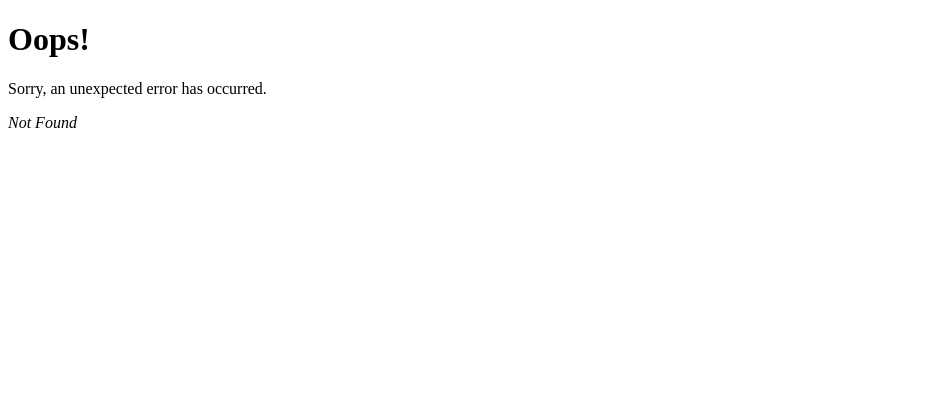
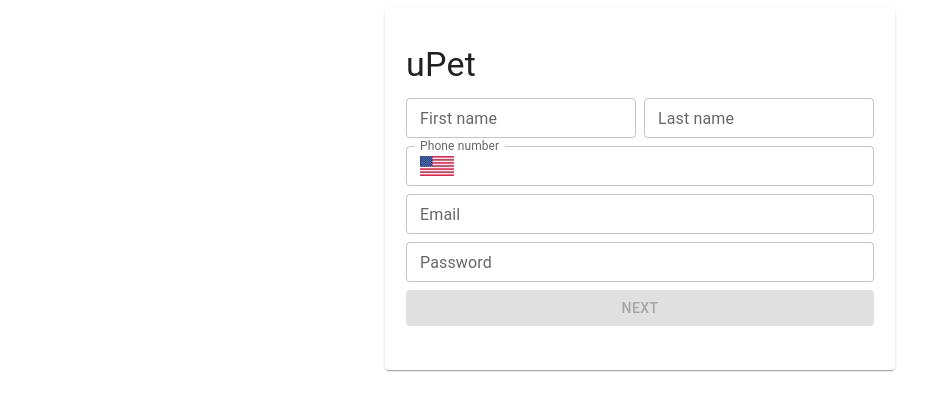
Before and after one commit to lMiguelVSl/upet-test, a React (Vite) app: page /userForm in a window 1280 px wide. Before the commit this address had no page. Shown: the top 410 px of the page, without its empty margins (0-950 px from the left). Built offline with nearby package versions, Linux system fonts and the light colour scheme.

Commit message:
form refactoring loading and validators fix

```diff
--- a/package.json
+++ b/package.json
@@ -12,6 +12,7 @@
   "dependencies": {
     "@emotion/react": "^11.11.0",
     "@emotion/styled": "^11.11.0",
+    "@mui/icons-material": "^5.11.16",
     "@mui/material": "^5.13.0",
     "localforage": "^1.10.0",
     "match-sorter": "^6.3.1",
--- a/src/App.tsx
+++ b/src/App.tsx
@@ -1,9 +1,9 @@
-import FormComponent from "./components/formComponent/form.component.tsx"
+import { AppRouter } from "./router/AppRouter.tsx"
 
 function App() {
   return (
     <div className="app">
-      <FormComponent/>
+      <AppRouter/>
     </div>
   )
 }
--- a/src/components/formComponent/form.component.tsx
+++ b/src/components/formComponent/form.component.tsx
@@ -1,11 +1,14 @@
 import { TextField, Button, Card, CardContent, Grid, Typography, InputAdornment } from "@mui/material"
 import React, { useEffect, useState } from 'react';
+import { useNavigate } from 'react-router-dom';
+
+import '../../index.css';
+
+import { isValidEmail, isValidLastName, isValidName, isValidPassword } from "../../helpers/field-validators";
 import { capitalize, formatPhoneNumber } from "../../helpers/string-helper";
-
+import { postUser } from "../../services/formService";
 import flag from "../../assets/Img/us_flag.jpg";
-import { isValidEmail, isValidLastName, isValidName, isValidPassword, isValidPhoneNumber } from "../../helpers/field-validators";
 import { User } from "../../models/user";
-import { postUser } from "../../services/formService";
 
 
 const FormComponent: React.FC = () => {
@@ -15,6 +18,7 @@ const FormComponent: React.FC = () => {
   const [enteredPhoneNumber, setEnteredPhoneNumber] = useState('');
   const [enteredEmail, setEnteredEmail] = useState('');
   const [enteredPassword, setEnteredPassword] = useState('');
+  const [isClicked, setIsClicked] = useState(false);
 
   const [valName, setValName] = useState(false);
   const [valLastName, setValLastName] = useState(false);
@@ -22,21 +26,24 @@ const FormComponent: React.FC = () => {
   const [valEmail, setValEmail] = useState(false);
   const [valPassword, setValPassword] = useState(false);
   const [validForm, setValidForm] = useState(false);
+  const navigate = useNavigate();
 
   const nameInputHandler = (event: React.ChangeEvent<HTMLInputElement>) => {
     let nameVal: string = event.target.value;
     if (nameVal.length > 0) nameVal = capitalize(nameVal);
     setEnteredName(nameVal);
+    setValName(isValidName(nameVal));
   }
   const lastNameInputHandler = (event: React.ChangeEvent<HTMLInputElement>) => {
     let lastNameVal: string = event.target.value;
     if (lastNameVal.length > 0) lastNameVal = capitalize(lastNameVal);
     setEnteredLastName(lastNameVal);
+    setValLastName(isValidLastName(lastNameVal));
   }
   const phoneNumberInputHandler = (event: React.ChangeEvent<HTMLInputElement>) => {
     if (event.target.value.length === 10) {
       let numberFormatted: string = formatPhoneNumber(event.target.value);
-      setEnteredPhoneNumber('+1' + numberFormatted || '');
+      setEnteredPhoneNumber(numberFormatted || '');
     } else {
       setEnteredPhoneNumber(event.target.value);
     }
@@ -44,13 +51,16 @@ const FormComponent: React.FC = () => {
   const emailInputHandler = (event: React.ChangeEvent<HTMLInputElement>) => {
     const newEmail = event.target.value;
     setEnteredEmail(newEmail);
+    setValEmail(isValidEmail(newEmail));
   }
   const passwordInputHandler = (event: React.ChangeEvent<HTMLInputElement>) => {
-    setEnteredPassword(event.target.value);
+    let newPassword = event.target.value;
+    setEnteredPassword(newPassword);
+    setValPassword(isValidPassword(newPassword));
   }
   const formSubmission = (event: React.FormEvent<HTMLFormElement>) => {
     event.preventDefault();
-    //save in the db
+    setIsClicked(true);
     let user: User = {
       name: enteredName,
       lastName: enteredLastName,
@@ -59,18 +69,22 @@ const FormComponent: React.FC = () => {
       password: enteredPassword
     }
 
+    setEnteredName('');
+    setEnteredLastName('');
+    setEnteredPhoneNumber('');
+    setEnteredEmail('');
+    setEnteredPassword('');
+
     postUser(user)
-    .then(res => res.json())
-    .then(resData => console.log('FTCH RESPONSE:', resData))
-    .catch(err => console.log('EROR FETCH', err));
+      .then(res => res.json())
+      .then(resData => {
+        console.log('FTCH RESPONSE:', resData);
+        navigate('/userApplication');
+      })
+      .catch(err => console.log('EROR FETCH', err));
   }
 
   useEffect(() => {
-    setValName(isValidName(enteredName));
-    setValLastName(isValidLastName(enteredLastName));
-    setValPhone(isValidPhoneNumber(enteredPhoneNumber));
-    setValEmail(isValidEmail(enteredEmail));
-    setValPassword(isValidPassword(enteredPassword));
     let isFormValid: boolean = valName && valLastName && valEmail && valPassword;
     setValidForm(isFormValid);
   }, [enteredName, enteredLastName, enteredPhoneNumber, enteredEmail, enteredPassword]);
@@ -158,7 +172,9 @@ const FormComponent: React.FC = () => {
                 variant="contained"
                 type="submit"
                 disabled={!validForm}
-                fullWidth>NEXT</Button>
+                fullWidth>
+                {isClicked ? <div className="loader"></div> : <div>NEXT</div>}
+              </Button>
             </Grid>
           </Grid>
         </form>
--- a/src/error-page.tsx
+++ b/src/error-page.tsx
@@ -1,6 +1,4 @@
 import { useRouteError } from "react-router-dom";
-import React from 'react';
-
 
 const ErrorPage = () => {
     const error: any = useRouteError();
--- a/src/index.css
+++ b/src/index.css
@@ -1,40 +1,20 @@
-/* body {
-  margin: 0;
-  background-color: #e4e3e3;
+.loader {
+  border: 5px solid #f3f3f3;
+  border-top: 5px solid #3498db;
+  border-radius: 50%;
+  width: 10px;
+  height: 10px;
+  animation: spin 2s linear infinite;
+  margin: 0 auto;
+  text-align: center;
+  font-size: 24px;
 }
 
-.app {
-  width: 50%;
-  max-width: 43rem;
-  padding: 1rem;
-  border-radius: 12px;
-  background-color: white;
-  margin: 3rem auto;
-  height: 38.5rem;
-  max-height: 38.5rem;
+@keyframes spin {
+  0% {
+    transform: rotate(0deg);
+  }
+  100% {
+    transform: rotate(360deg);
+  }
 }
-
-.control-group {
-  display: flex;
-  column-gap: 1rem;
-  flex-wrap: wrap;
-}
-
-.control-group .form-control {
-  min-width: 15rem;
-  flex: 1;
-}
-
-.button-form {
-  font: inherit;
-  background-color: #26edb1 !important;
-  color: white;
-  border: 1px solid #26edb1;
-  padding: 0.5rem 1.5rem;
-  border-radius: 4px;
-  cursor: pointer;
-}
-
-.form-control textfield{
-
-} */
--- a/src/main.tsx
+++ b/src/main.tsx
@@ -1,29 +1,15 @@
 import React from 'react'
 import ReactDOM from 'react-dom/client'
-import App from './App.tsx'
-import ErrorPage from './error-page.tsx'
-import UserApplication from './components/userApplication/user-application.component.tsx'
 import './index.css'
 import {
-  createBrowserRouter,
-  RouterProvider,
+  BrowserRouter,
 } from "react-router-dom";
-
-const router = createBrowserRouter([
-  {
-    path: "/",
-    element: <App />,
-    errorElement: <ErrorPage />,
-  },
-  {
-    path: "/userApplication",
-    element: <UserApplication />,
-    errorElement: <ErrorPage />,
-  },
-]);
+import App from './App';
 
 ReactDOM.createRoot(document.getElementById('root') as HTMLElement).render(
   <React.StrictMode>
-    <RouterProvider router={router} />
+    <BrowserRouter>
+      <App></App>
+    </BrowserRouter>
   </React.StrictMode>,
 )
--- /dev/null
+++ b/src/router/AppRouter.tsx
@@ -0,0 +1,15 @@
+import { Navigate, Route, Routes } from "react-router-dom"
+import UserApplication from "../components/userApplication/user-application.component"
+import FormComponent from "../components/formComponent/form.component"
+
+export const AppRouter = () => {
+    return (
+        <>
+            <Routes>
+                <Route path="/userForm" element={<FormComponent />} />
+                <Route path="/userApplication" element={<UserApplication />} />
+                <Route path="/" element={<Navigate to={"/userForm"} />}></Route>
+            </Routes>
+        </>
+    )
+}
```
Also changed, not shown: src/assets/Img/loading.png (added), 1 other file (tests, documents, lock files or other folders).
